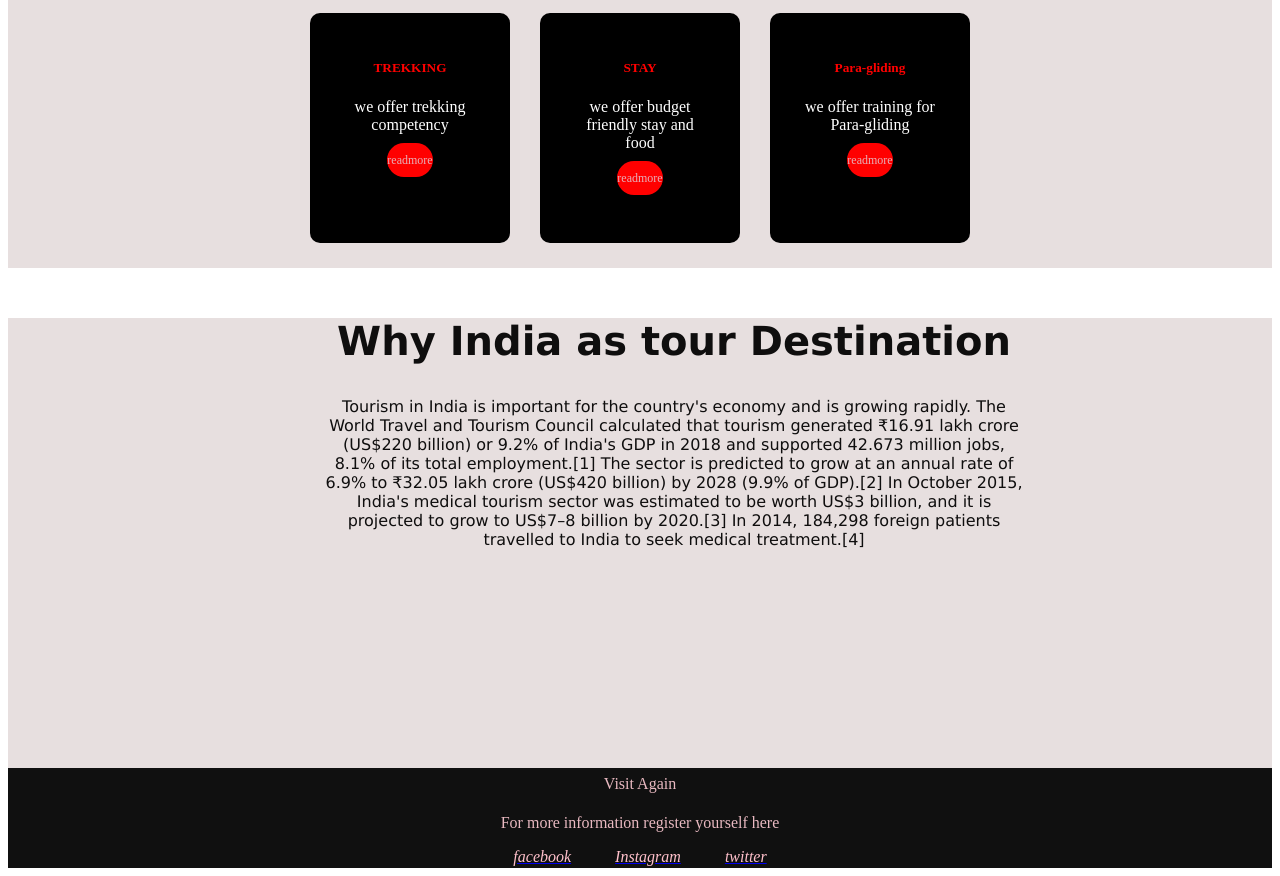
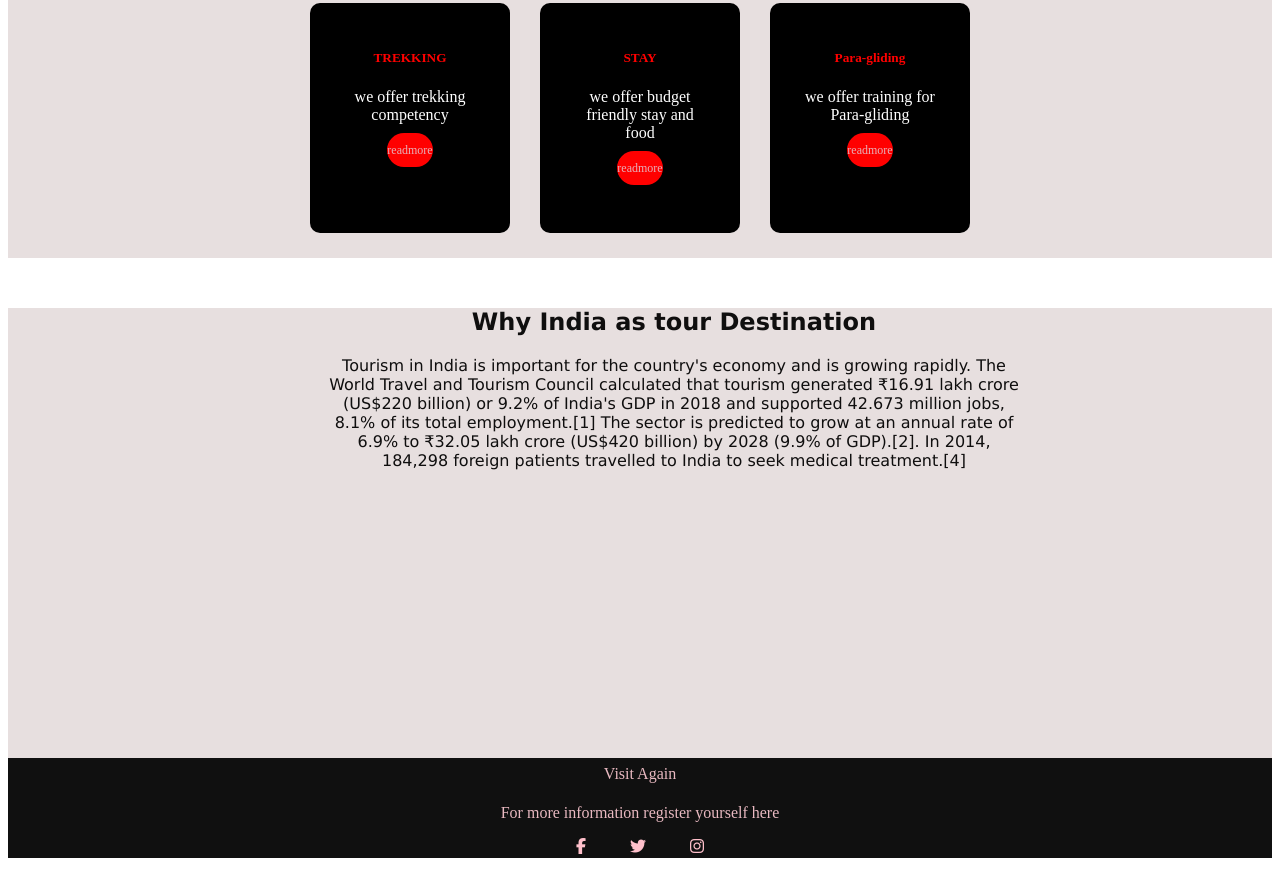
Before and after one commit to Kaushik-patil/simple_tour-travel_project, a plain HTML site: page index.html in a window 1280 px wide. Shown: the part 767-1643 px from the top of the page. Drawn offline with Linux system fonts and the light colour scheme.

Commit message:
Update index.html

```diff
--- a/index.html
+++ b/index.html
@@ -7,13 +7,14 @@
     <meta name="viewport" content="width=device-width, initial-scale=1.0">
     <title>Document</title>
     <link rel="stylesheet" href="./skilled.css" type="text/css">
+    <script src="https://kit.fontawesome.com/e911202858.js" crossorigin="anonymous"></script>
 </head>
 <body >
 
 
 
     <div class="container">
-        <nav id="n">
+        <nav id="navbar">
             <h2 class="logo" >Tour<span style="color:red ";>and</span>Travel</h2>
             <a href="#" class="btn">Get Started</a>
         </nav>
@@ -81,8 +82,8 @@
   <div id="l_con">
    <section class="sec2">
 
-       <h1 id="kk">Why India as tour Destination</h1>
-       <p  style="font-family:Verdana, Geneva, Tahoma, sans-serif ">Tourism in India is important for the country's economy and is growing rapidly. The World Travel and Tourism Council calculated that tourism generated ₹16.91 lakh crore (US$220 billion) or 9.2% of India's GDP in 2018 and supported 42.673 million jobs, 8.1% of its total employment.[1] The sector is predicted to grow at an annual rate of 6.9% to ₹32.05 lakh crore (US$420 billion) by 2028 (9.9% of GDP).[2] In October 2015, India's medical tourism sector was estimated to be worth US$3 billion, and it is projected to grow to US$7–8 billion by 2020.[3] In 2014, 184,298 foreign patients travelled to India to seek medical treatment.[4]</p>
+       <h1 id="tour_heading">Why India as tour Destination</h1>
+       <p id="para" style="font-family:Verdana, Geneva, Tahoma, sans-serif ; overflow: hidden ;">Tourism in India is important for the country's economy and is growing rapidly. The World Travel and Tourism Council calculated that tourism generated ₹16.91 lakh crore (US$220 billion) or 9.2% of India's GDP in 2018 and supported 42.673 million jobs, 8.1% of its total employment.[1] The sector is predicted to grow at an annual rate of 6.9% to ₹32.05 lakh crore (US$420 billion) by 2028 (9.9% of GDP).[2]. In 2014, 184,298 foreign patients travelled to India to seek medical treatment.[4]</p>
 
    </section>
 </div>
@@ -90,9 +91,9 @@
        <p>Visit Again</p>
 <p>For more information register yourself here </p>
 <div class="social">
-    <a href="#"><i class="fb">facebook</i></a>
-    <a href="#"><i class="insta">Instagram</i></a>
-    <a href="#"><i class="twitter">twitter</i></a>
+    <a href="#"><i  class="fab fa-facebook-f"></i></a>
+    <a href="#"><i class="fab fa-twitter"></i></a>
+    <a href="#"><i class="fab fa-instagram"></i></a>
 
 </div>
    </footer>
```
